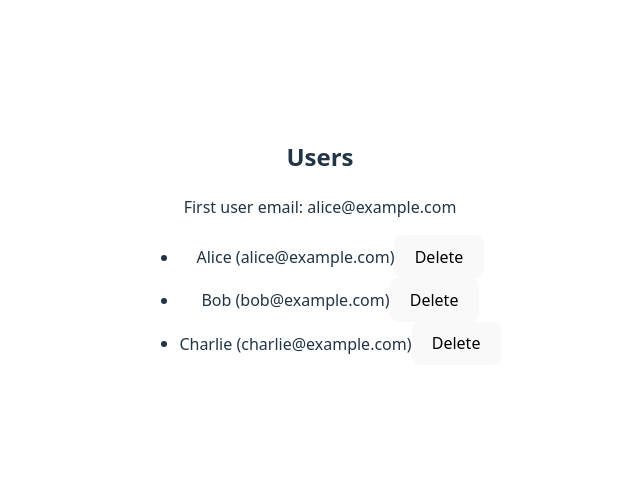
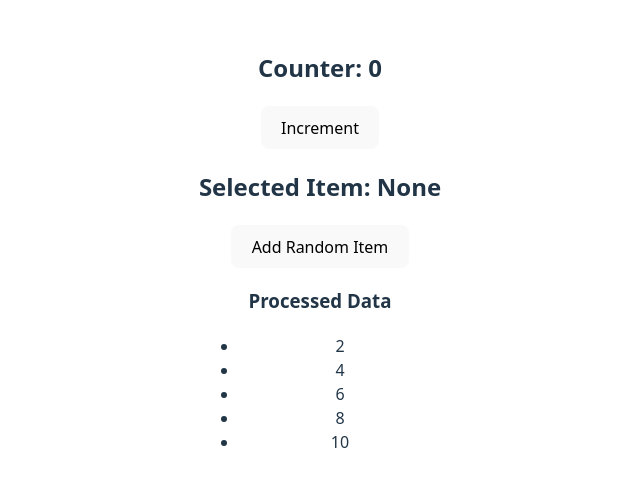
Before and after one commit to Eduardo-Nightborn/Exercice-Debugging, a React (Vite) app: page / in a window 1280 px wide. Shown: the part 150-636 px from the top of the page, without its empty margins (320-960 px from the left). Built offline with nearby package versions, Linux system fonts and the light colour scheme.

Commit message:
Exercice 6: Performance et re-renders excessifs

```diff
--- a/src/App.tsx
+++ b/src/App.tsx
@@ -1,10 +1,10 @@
-import { UserDashboard } from "./components/userDashboard";
+import { PerformanceApp } from "./components/PerformanceApp";
 import "./App.css";
 
 function App() {
   return (
     <>
-      <UserDashboard />
+      <PerformanceApp />
     </>
   );
 }
--- /dev/null
+++ b/src/components/PerformanceApp/index.tsx
@@ -0,0 +1,62 @@
+// PerformanceBug.tsx - Problèmes de performance et re-renders excessifs
+import React, { useState, useCallback, memo } from "react";
+
+// Composant qui re-rend inutilement
+const ExpensiveComponent: React.FC<{
+  data: number[];
+  onItemClick: (item: number) => void;
+}> = memo((props) => {
+  console.log("ExpensiveComponent rendering");
+
+  // Bug:
+  const processedData = props.data.map((item) => item * 2);
+
+  return (
+    <div>
+      <h3>Processed Data</h3>
+      <ul>
+        {processedData.map((item, index) => (
+          <li key={index} onClick={() => props.onItemClick(item)}>
+            {item}
+          </li>
+        ))}
+      </ul>
+    </div>
+  );
+});
+
+export const PerformanceApp: React.FC = () => {
+  const [count, setCount] = useState(0);
+  const [data, setData] = useState<number[]>([1, 2, 3, 4, 5]);
+  const [selectedItem, setSelectedItem] = useState<number | null>(null);
+
+  console.log("PerformanceApp rendering");
+
+  // Bug:
+  const handleItemClick = useCallback(
+    (item: number) => {
+      setSelectedItem(item);
+    },
+    [data]
+  );
+
+  const addItem = () => {
+    setData([...data, Math.floor(Math.random() * 100)]);
+  };
+
+  return (
+    <div>
+      <div>
+        <h2>Counter: {count}</h2>
+        <button onClick={() => setCount(count + 1)}>Increment</button>
+      </div>
+      <div>
+        <h2>Selected Item: {selectedItem !== null ? selectedItem : "None"}</h2>
+        <button onClick={addItem}>Add Random Item</button>
+      </div>
+
+      {/* Bug: */}
+      <ExpensiveComponent data={data} onItemClick={handleItemClick} />
+    </div>
+  );
+};
```
